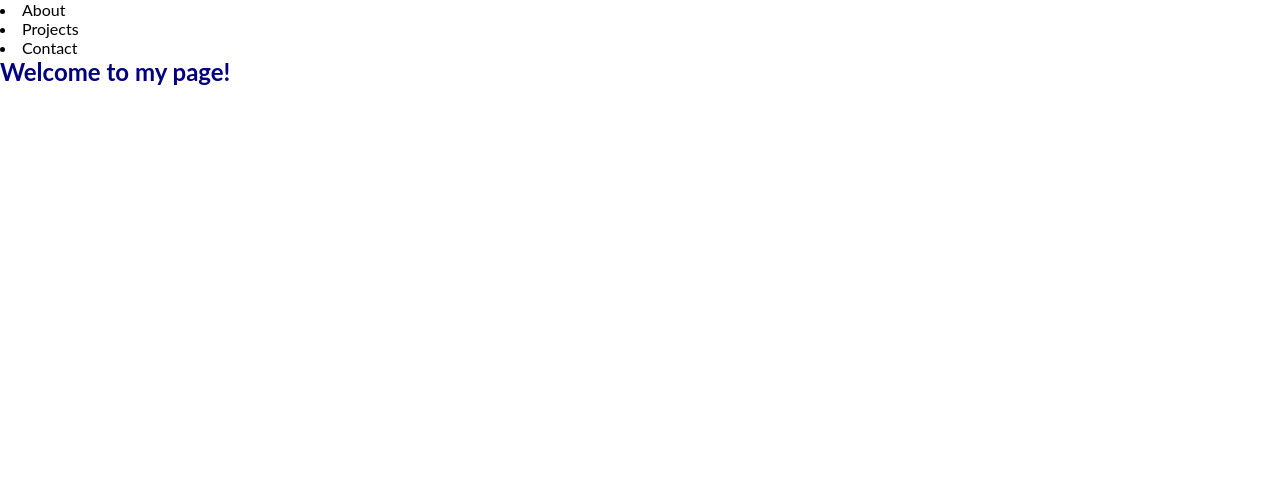
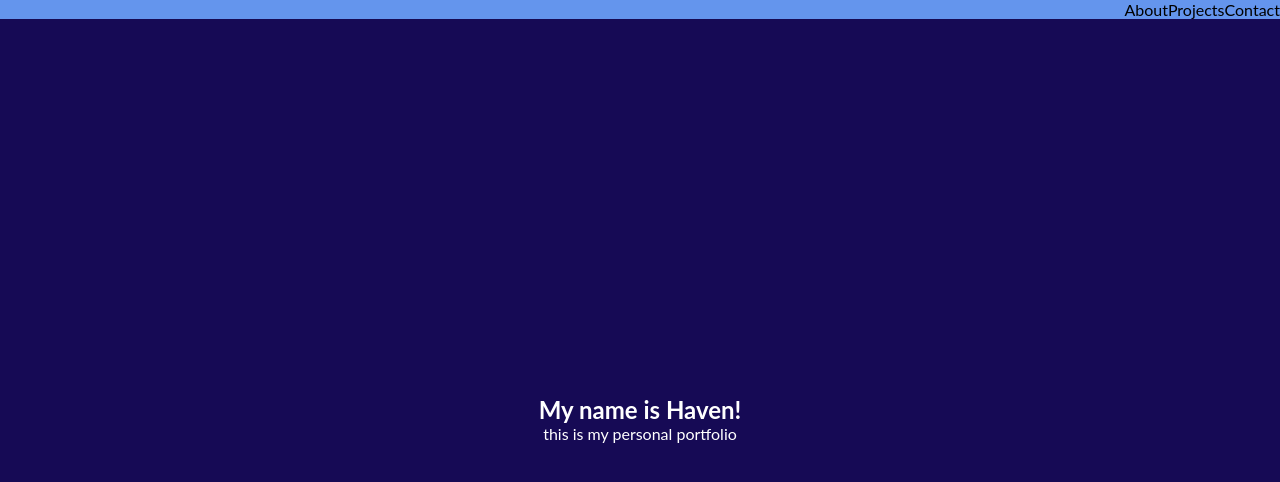
Before and after one commit to havenomer/personalportfolio-DGM1600-001, a plain HTML site: page index.html in a window 1280 px wide. Drawn offline with Linux system fonts and the light colour scheme.

Commit message:
test commit

```diff
--- a/index.css
+++ b/index.css
@@ -11,8 +11,17 @@ body {
 .navlist {
     display: flex;
     justify-content: flex-end;
+    list-style: none;
+    background-color: cornflowerblue;
 }
 
-h1 {
-  color: navy;
+#welcome-section {
+    display: flex;
+    flex-direction: column;
+    justify-content: center;
+    align-items: center;
+    background-color: rgb(22, 10, 85);
+    color: #fff;
+    width: 100%;
+    height: 100vh;
 }
--- a/index.html
+++ b/index.html
@@ -9,13 +9,15 @@
   </head>
   <body>
     <nav>
-      <ul class="navlist"></ul>
+      <ul class="navlist">
         <li>About</li>
         <li>Projects</li>
         <li>Contact</li>
+      </ul>
     </nav>
     <section id="welcome-section">
-      <h1>Welcome to my page!</h1>
+      <h1>My name is Haven!</h1>
+      <p>this is my personal portfolio</p>
     </section>
     <section id="projects"></section>
     <section id="contact"></section>
```
